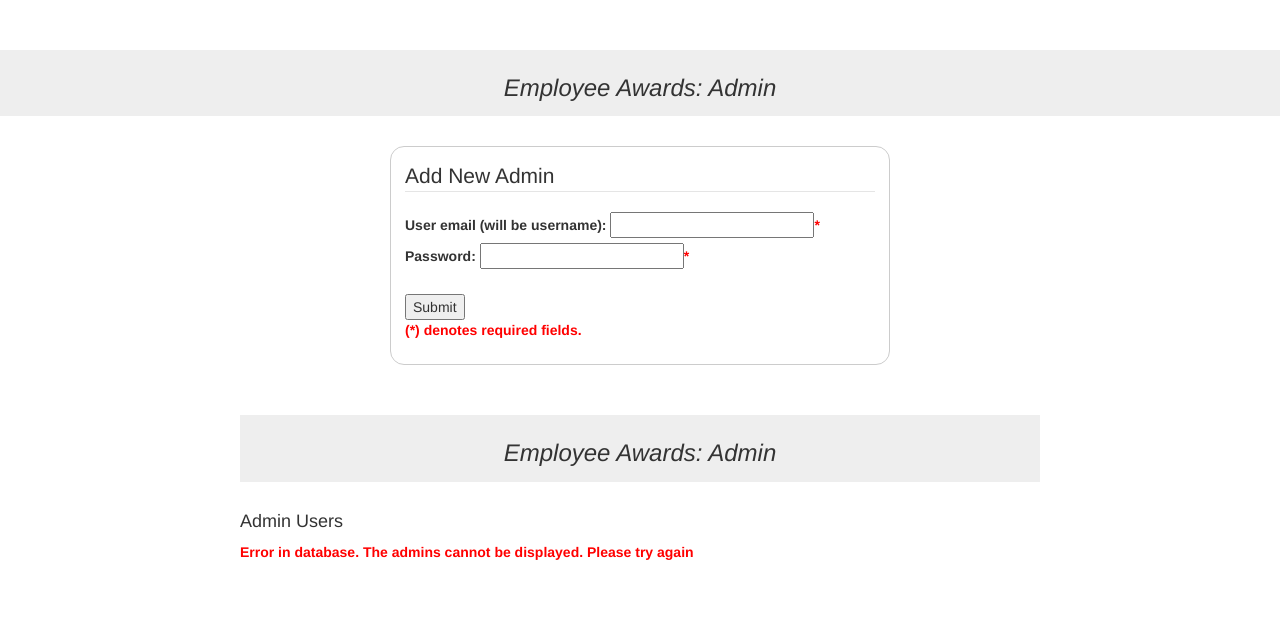
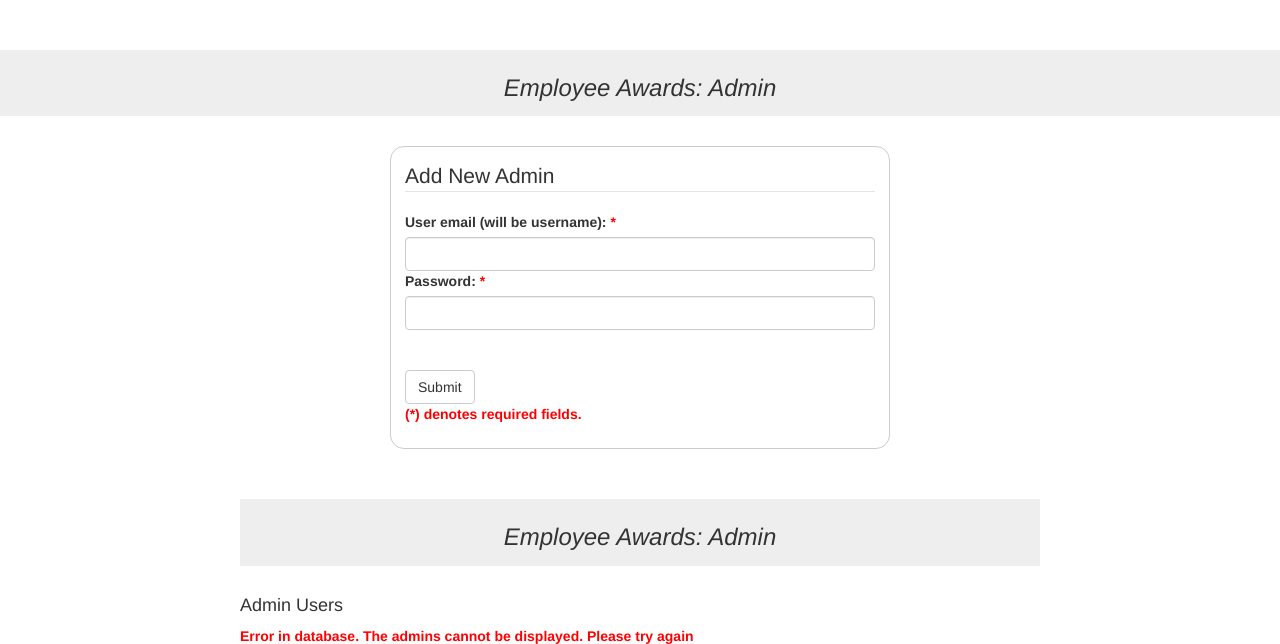
Before and after one commit to bsinghvt/employee-awards, a PHP site: page /admin/admin-users.php in a window 1280 px wide. Shown: the top 644 px of the page. Run offline with PHP 8.4, Linux system fonts and the light colour scheme; the visitor is signed in with stand-in values (Sample User, id 1); data that the repository does not hold is empty; some libraries are stand-ins or nearby versions.

Commit message:
Update addnewadminform

```diff
--- a/public_html/employee-awards/website-files/public/layouts/addnewadminform.php
+++ b/public_html/employee-awards/website-files/public/layouts/addnewadminform.php
@@ -2,10 +2,10 @@
     <form method="post" action="<?php echo $action; ?>">
         <fieldset>
 				<legend><?php echo $legend; ?></legend>
-				 <label class="control-label">User email (will be username): <input type="email" name="user_email" required /></label>
-		<label class="control-label">Password: <input type="password" name="password" required /></label>
+				 <label class="control-label" for="adminemail">User email (will be username): </label><input id="adminemail" class="form-control" type="email" name="user_email" required />
+		<label class="control-label" for="adminpwd">Password: </label><input id="adminpwd" class="form-control" type="password" name="password" required />
 		<br><br>
-		<input type="submit" value="Submit">
+		<input class="btn btn-default" type="submit" value="Submit">
 		<p style="color:red;"> <b>(*) denotes required fields.</b></p>
         </fieldset>
 	 </form>
```
